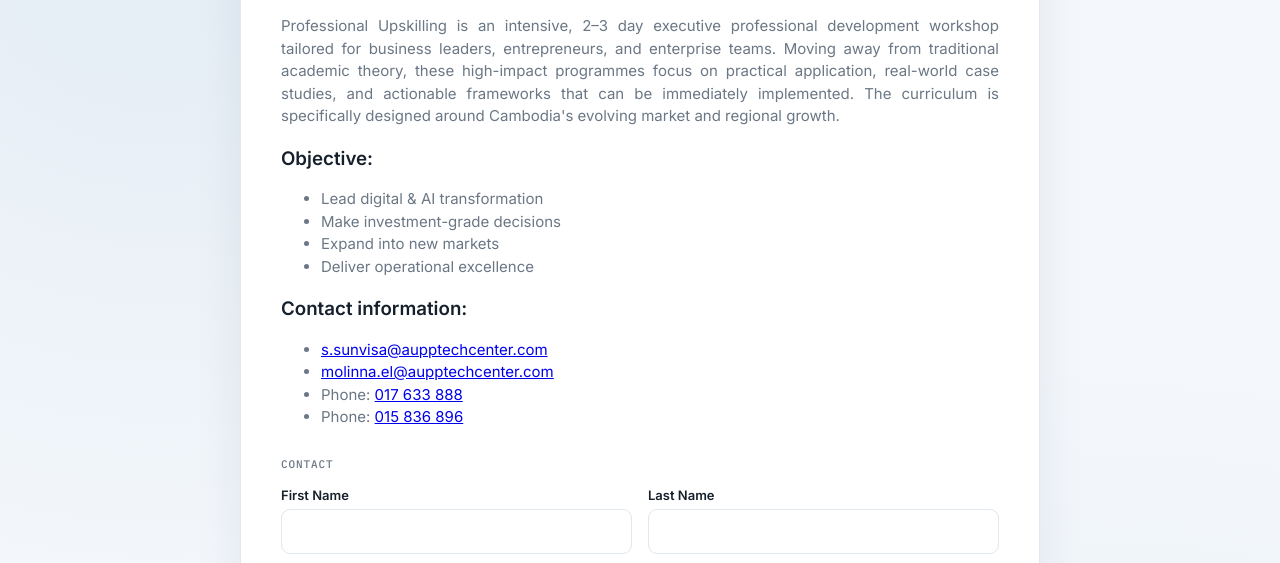
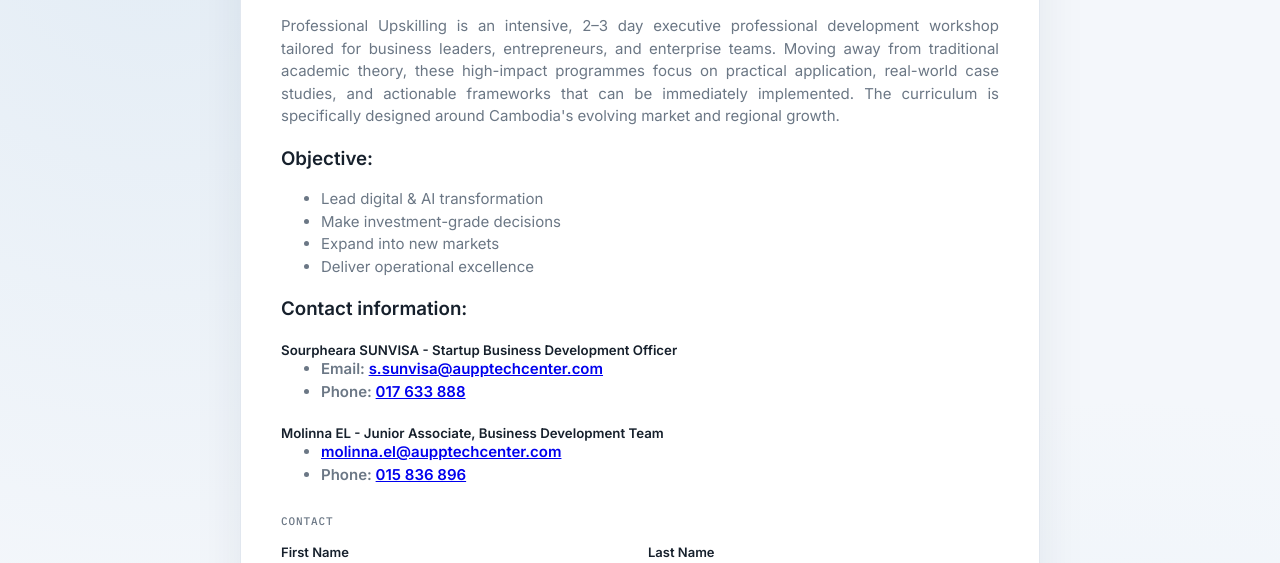
Before and after one commit to AUPP-Tech-Center/professional_upskilling_interestform, a plain HTML site: page index.html in a window 1280 px wide. Shown: the part 208-771 px from the top of the page. Drawn offline with Linux system fonts and the light colour scheme.

Commit message:
update name

```diff
--- a/index.html
+++ b/index.html
@@ -38,14 +38,19 @@
       </ul>
 
       <h3>Contact information:</h3>
-      <ul class="sub">
-        <li><a href="mailto:s.sunvisa@aupptechcenter.com">s.sunvisa@aupptechcenter.com</a></li>
-        <li><a href="mailto:molinna.el@aupptechcenter.com">molinna.el@aupptechcenter.com</a></li>
-        <li>Phone: <a href="tel:+85517633888">017 633 888</a></li>
-        <li>Phone: <a href="tel:+85515836896">015 836 896</a></li>
+      <h5>Sourpheara SUNVISA - Startup Business Development Officer
+         <ul class="sub">
+           <li>Email: <a href="mailto:s.sunvisa@aupptechcenter.com">s.sunvisa@aupptechcenter.com</a></li>
+           <li>Phone: <a href="tel:+85517633888">017 633 888</a></li>
+         </ul>
+      </h5>
 
-
-      </ul>
+      <h5>Molinna EL - Junior Associate, Business Development Team
+         <ul class="sub">
+           <li><a href="mailto:molinna.el@aupptechcenter.com">molinna.el@aupptechcenter.com</a></li>
+           <li>Phone: <a href="tel:+85515836896">015 836 896</a></li>
+         </ul>
+      </h5>
 
     </header>
 
```
